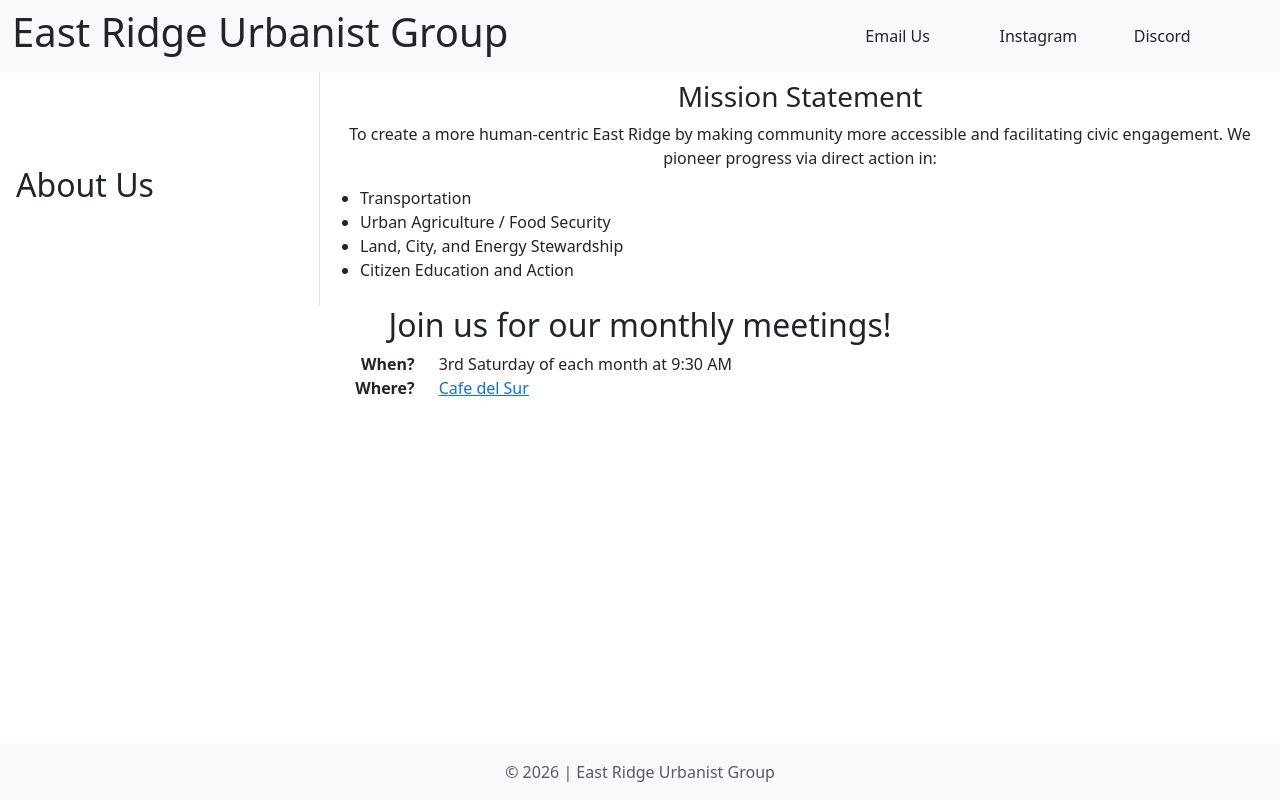
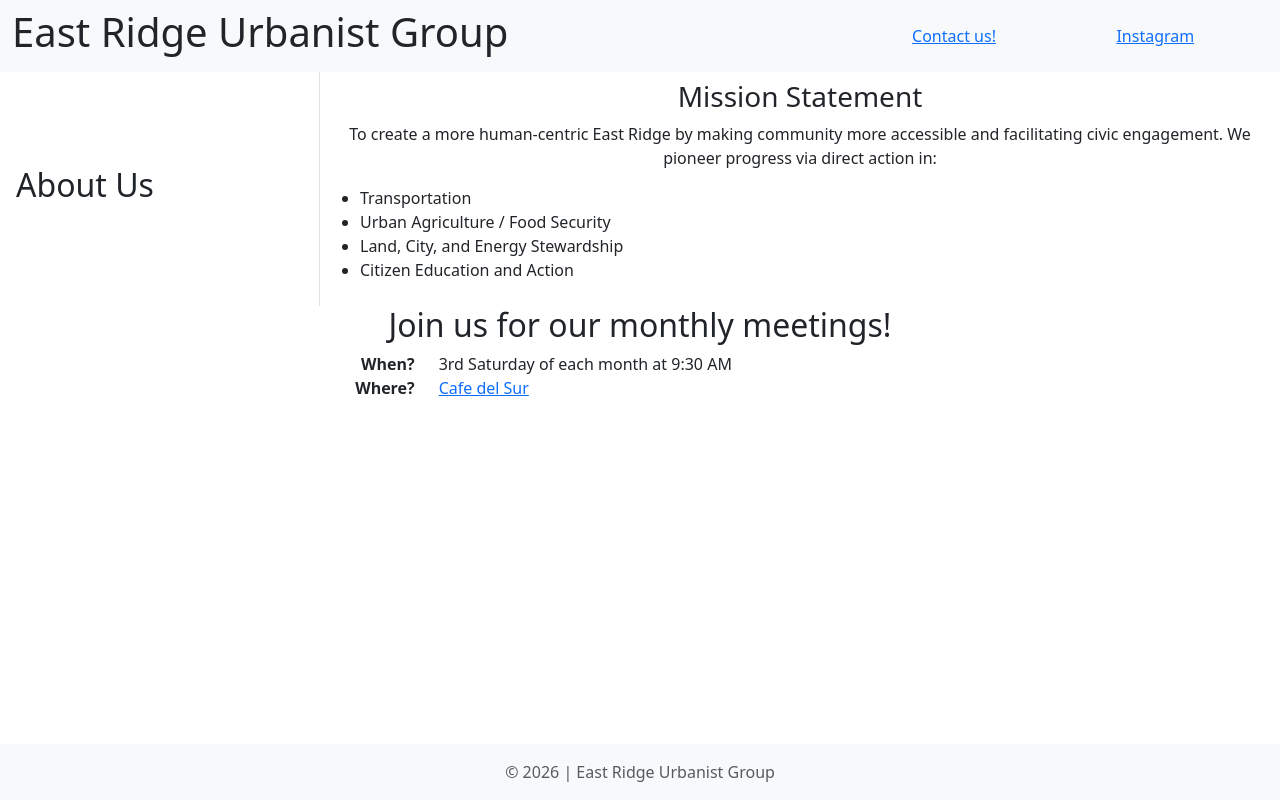
Before and after one commit to eastridgeurbanists/website, a plain HTML site: page index.html in a window 1280 px wide. Drawn offline with nearby package versions, Linux system fonts and the light colour scheme.

Commit message:
added links

```diff
--- a/index.html
+++ b/index.html
@@ -22,9 +22,8 @@
                 </div>
                 <div class="col-xs-12 col-md-4 d-md-flex align-items-center text-start" id="links">
                     <div class="row w-100">
-                        <div class="col-4"><span id="email">Email Us</span></div>
-                        <div class="col-4"><span id="instagram">Instagram</span></div>
-                        <div class="col-4"><span id="discord">Discord</span></div>
+                        <div class="col-6 text-center" id="mail"><a href="mailto:eastridgeurbanists+inquiries@proton.me"><span class="d-xs-none  d-lg-block">Contact us!</span></a></div>
+                        <div class="col-6 text-center"><a href="https://www.instagram.com/eastridgeurbanists/"><span id="instagram">Instagram</span></a></div>
                     </div>
                 </div>
             </div>
```
